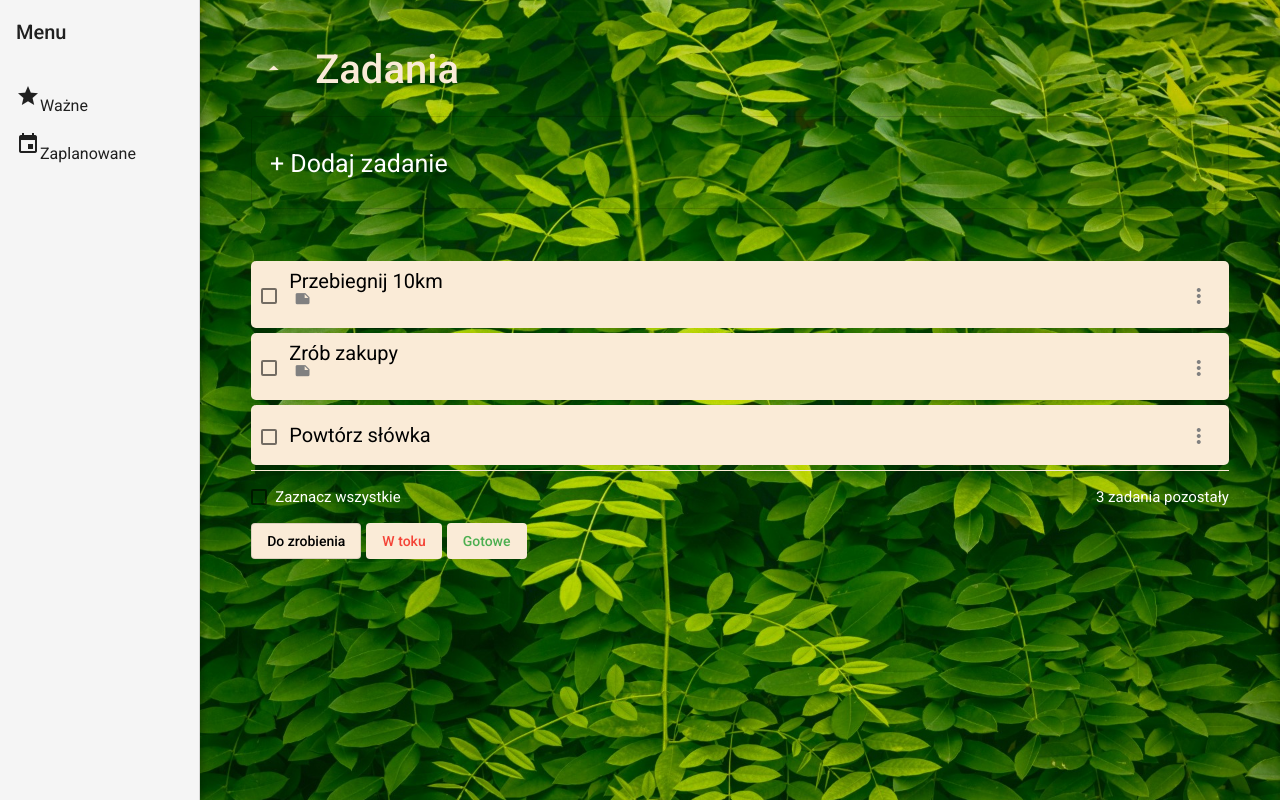
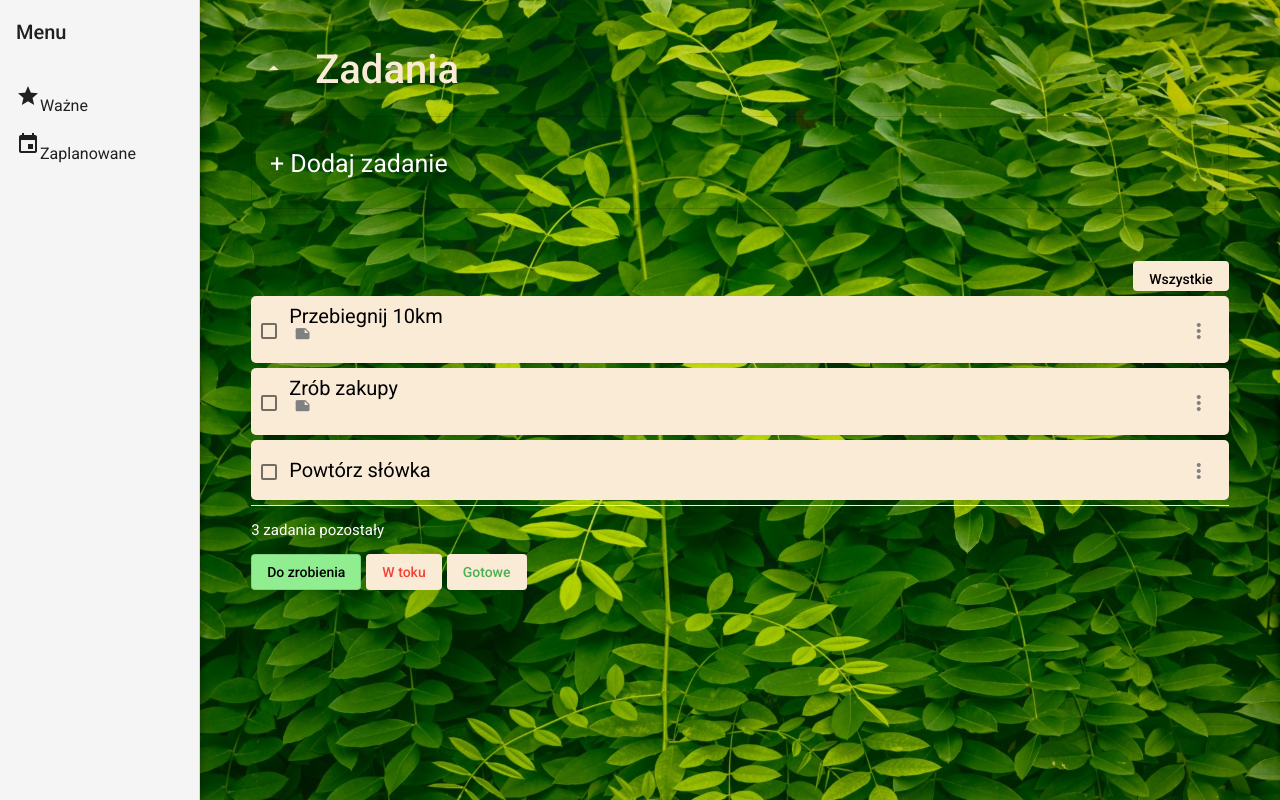
Before and after one commit to BartlomiejKorycki/TodoApp-Angular, an Angular app: page / in a window 1280 px wide. Built offline with nearby package versions, Linux system fonts and the light colour scheme.

Commit message:
styling continued

```diff
--- a/src/app/components/models/task/task.ts
+++ b/src/app/components/models/task/task.ts
@@ -2,11 +2,12 @@ export class Task {
     id: number;
     name: string;
     description: string;
-    status: string = 'do zrobienia'; //domyślnie/----/checkbox
+    status = 'do zrobienia'; //domyślnie/----/checkbox
     date: Date; // domyślnie brak
-    priority: string = 'medium'; //domyślnie/----/radioButton
-    completed: boolean = false;
-    editing: boolean = false;
+    priority = 'medium'; //domyślnie/----/radioButton
+    completed = false;
+    inProgress = false;
+    editing = false;
 
     constructor(id: number, name: string, description: string) {
         this.id = id;
--- a/src/app/components/task-dialog/task-dialog.component.ts
+++ b/src/app/components/task-dialog/task-dialog.component.ts
@@ -37,7 +37,14 @@ export class TaskDialogComponent implements OnInit {
         task.status = val;
         if (val == 'gotowe') {
           task.completed = true;
-        } else {
+          task.inProgress = false;
+        }
+        else if (val == 'w toku'){
+          task.inProgress = true;
+          task.completed = false;
+        }
+        else if (val == 'do zrobienia'){
+          task.inProgress = false;
           task.completed = false;
         }
       }
--- a/src/app/components/task-item/task-item.component.html
+++ b/src/app/components/task-item/task-item.component.html
@@ -2,9 +2,11 @@
     <div class="task-item-left">
       <mat-checkbox
         type="checkbox"
-        [(ngModel)]="task.completed"
+        [indeterminate]="task.inProgress"
+        [checked]="task.completed"
+        [color]="getColor()"
         (change)="doneEdit(task)"
-        (click)="ifCompleted()"
+        (click)="checkboxChanger()"
         autofocus
         >
       </mat-checkbox>
@@ -38,7 +40,6 @@
         >
       </ng-template>
 
-
     </div>
 
     <div class="task-item-right">
@@ -48,6 +49,7 @@
         <mat-icon >more_vert</mat-icon>
       </button>
 
+      <!--IN DEMO VERSION IS EXCLUDED-->
       <!-- <button
         mat-icon-button
         class="remove-item"
--- a/src/app/components/task-item/task-item.component.ts
+++ b/src/app/components/task-item/task-item.component.ts
@@ -2,6 +2,7 @@ import { Component, OnInit, Input, Output, EventEmitter } from '@angular/core';
 import { Task } from '../models/task/task';
 import { MatDialog } from '@angular/material/dialog';
 import { TaskDialogComponent } from '../task-dialog/task-dialog.component';
+import { style } from '@angular/animations';
 
 @Component({
   selector: 'task-item',
@@ -14,9 +15,9 @@ export class TaskItemComponent implements OnInit {
   @Output() checkedItem = new EventEmitter();
   @Output() doubleClickedItem = new EventEmitter();
   @Output() cancelledItem = new EventEmitter();
-  // @Output() deletedItem = new EventEmitter();
 
   constructor(public dialog: MatDialog) {}
+  ngOnInit(): void {}
 
   openDialog(): void {
     let dialogRef = this.dialog.open(TaskDialogComponent, {
@@ -39,9 +40,6 @@ export class TaskItemComponent implements OnInit {
     })
   }
 
-  ngOnInit(): void {
-  }
-
   doneEdit(task: Task): void {
     this.checkedItem.emit(task);
   }
@@ -54,15 +52,27 @@ export class TaskItemComponent implements OnInit {
     this.cancelledItem.emit(task);
   }
 
-  // deleteTask(task: number): void {
-  //   this.deletedItem.emit(task);
-  // }
-
-  ifCompleted(): void {
-    if(this.task.completed == false) {
+  checkboxChanger(): void {
+    if(this.task.inProgress === false && this.task.completed === false) {
+      this.task.status = 'w toku';
+      this.task.inProgress = true;
+    }
+    else if(this.task.inProgress === true && this.task.completed === false) {
+      this.task.inProgress = false;
       this.task.status = 'gotowe';
-    } else {
+      this.task.completed = true;
+    }
+    else if (this.task.inProgress === false && this.task.completed === true) {
+      this.task.completed = false;
       this.task.status = 'do zrobienia';
     }
   }
+
+  getColor(): string {
+    if (this.task.completed) {
+      return 'primary';
+    } else if (!this.task.completed && this.task.inProgress){
+      return 'warn';
+    }
+  }
 }
--- a/src/app/components/task-list/task-list.component.css
+++ b/src/app/components/task-list/task-list.component.css
@@ -18,18 +18,15 @@
   position: relative;
 }
 
-.all-filter{
-  position: relative;
-  display: block;
-  left: 67%;
-  width: 100px;
+.all-filter-button{
+  text-align: right;
+  width: 100%;
   margin: 0;
 }
-.all-filter button {
+.all-filter-button button {
   height: 30px;
   margin: 0;
   margin-bottom: 5px;
-
 }
 
 .task-input {
--- a/src/app/components/task-list/task-list.component.html
+++ b/src/app/components/task-list/task-list.component.html
@@ -8,12 +8,13 @@
   <input matInput type="text" [(ngModel)]="taskName" (keyup.enter)="addTask()">
 </mat-form-field>
 
-<!-- <div class="all-filter">
+<!--IN DEMO VERSION IS EXCLUDED-->
+<div class="all-filter-button">
   <button mat-button
     [ngClass]="{'active': filter == 'all'}"
     (click)="filter='all'">Wszystkie
   </button>
-</div> -->
+</div>
 
 <task-item
   *ngFor="let task of tasksFilter()"
@@ -28,7 +29,10 @@
 </task-item>
 
 <div class="extra-container">
-  <div><label><mat-checkbox type="checkbox" (change)="checkAllTasks()"> Zaznacz wszystkie</mat-checkbox></label></div>
+  <!--IN DEMO VERSION IS EXCLUDED-->
+  <!-- <div>
+    <label><mat-checkbox type="checkbox" (change)="checkAllTasks()"> Zaznacz wszystkie</mat-checkbox></label>
+  </div> -->
   <div>{{ remaining() }} zadania pozostały</div>
 </div>
 
@@ -49,11 +53,14 @@
       (click)="filter='completed'">Gotowe
     </button>
   </div>
+
+  <!--IN DEMO VERSION IS EXCLUDED-->
   <!-- <div *ngIf="atLeastOneCompleted()">
     <button mat-button (click)="clearCompleted()" disabled>Usuń gotowe</button>
   </div> -->
 </div>
 
+<!--IN DEMO VERSION IS EXCLUDED-->
 <!-- <task-item
 *ngFor="let task of completedTasks()"
 [task]="task"
--- a/src/app/components/task-list/task-list.component.ts
+++ b/src/app/components/task-list/task-list.component.ts
@@ -94,9 +94,9 @@ export class TaskListComponent implements OnInit {
     } else if (this.filter === 'toDo') {
       return this.tasks.filter(task => task.status == 'do zrobienia');
     } else if (this.filter === 'inProgress') {
-      return this.tasks.filter(task => task.status == 'w toku');
+      return this.tasks.filter(task => task.inProgress === true);
     } else if (this.filter === 'completed') {
-      return this.tasks.filter(task => task.completed);
+      return this.tasks.filter(task => task.completed === true);
     }
     return this.tasks;
   }
--- a/src/app/service/task.service.ts
+++ b/src/app/service/task.service.ts
@@ -12,8 +12,8 @@ export class TaskService {
     new Task(3, 'Powtórz słówka','')
   ];
 
-  taskName: string = '';
-  beforeEditCache: string = '';
-  taskId: number = 4;
-  filter: string = 'todo';
+  taskName = '';
+  beforeEditCache = '';
+  taskId = 4;
+  filter = 'toDo';
 }
--- a/src/my-theme.scss
+++ b/src/my-theme.scss
@@ -3,7 +3,7 @@
 @include mat-core();
 
 $my-theme-primary: mat-palette($mat-green);
-$my-theme-accent:  mat-palette($mat-light-green, A200, A100, A400);
+$my-theme-accent:  mat-palette($mat-light-green, 700, 800, 900);
 $my-theme-warn:    mat-palette($mat-red);
 
 $my-theme: mat-light-theme($my-theme-primary, $my-theme-accent, $my-theme-warn);
```
Also changed, not shown: 7 other files (tests, documents, lock files or other folders).
